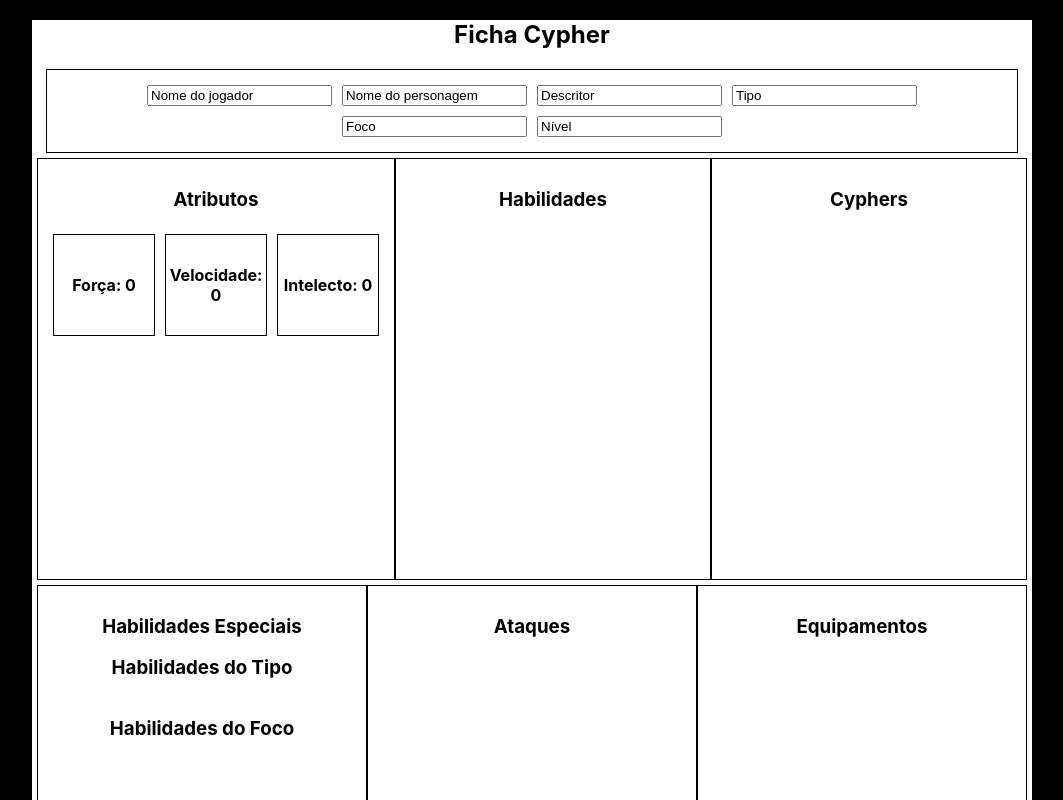
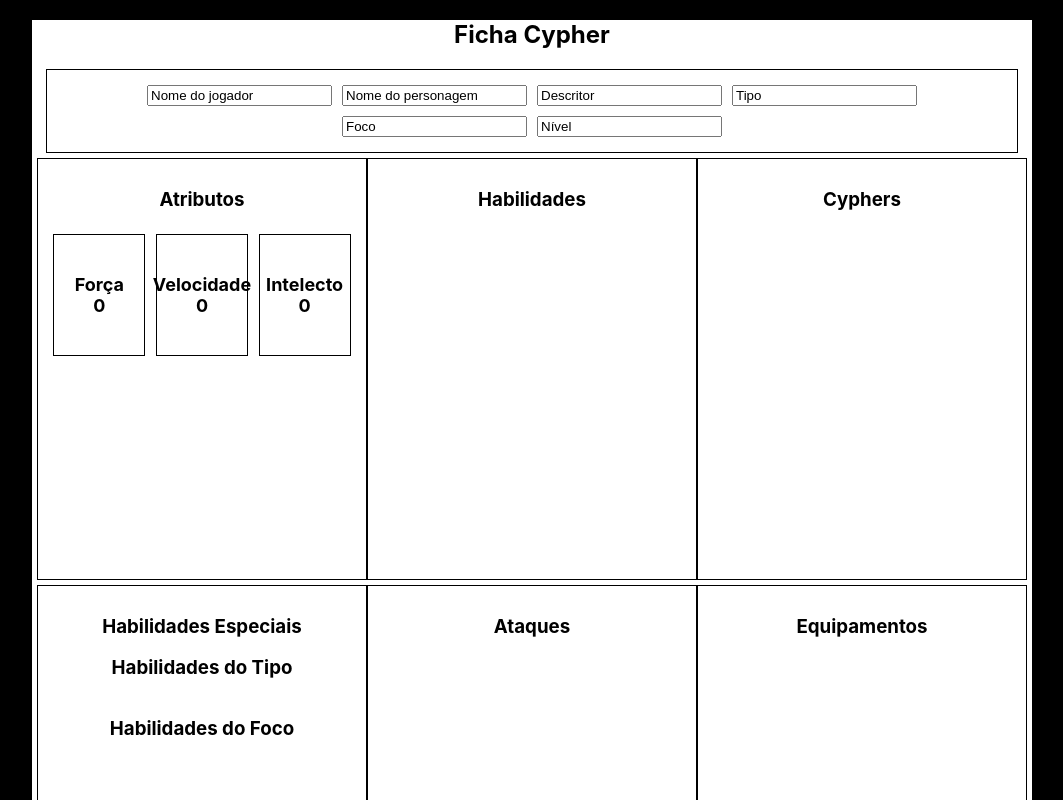
Before and after one commit to AlexandreRodriguesStrapasson/cypher_sheet, a React (Create React App) app in the folder app/: page /Sheet in a window 1280 px wide. Shown: the top 800 px of the page, without its empty margins (108-1171 px from the left). Built offline with nearby package versions, Linux system fonts and the light colour scheme.

Commit message:
fix: change the might, speed, and intelect values

```diff
--- a/app/src/pages/sheet.js
+++ b/app/src/pages/sheet.js
@@ -21,19 +21,19 @@
                 setIntellect(8);
                 break;
             case 'Explorador':
-                setStrength(8);
-                setSpeed(10);
-                setIntellect(10);
+                setStrength(10);
+                setSpeed(9);
+                setIntellect(9);
                 break;
             case 'Adepto':
-                setStrength(8);
-                setSpeed(8);
+                setStrength(7);
+                setSpeed(9);
                 setIntellect(12);
                 break;
             case 'Orador':
                 setStrength(8);
-                setSpeed(12);
-                setIntellect(8);
+                setSpeed(9);
+                setIntellect(11);
                 break;
             default:
                 setStrength(0);
@@ -58,9 +58,9 @@
                 <div className={Style.attributeBox}>
                     <h3>Atributos</h3>
                     <div className={Style.attributeBoxCountainer}>
-                        <div className='might'><strong>Força: {strength}</strong></div>
-                        <div className='speed'><strong>Velocidade: {speed}</strong></div>
-                        <div className='intellect'><strong>Intelecto: {intellect}</strong></div>
+                        <div className='might'><strong>Força         <br/> {strength}</strong></div>
+                        <div className='speed'><strong>Velocidade    <br/>{speed}</strong></div>
+                        <div className='intellect'><strong>Intelecto <br/>{intellect}</strong></div>
                     </div>
                 </div>
 
--- a/app/src/style/sheet.module.css
+++ b/app/src/style/sheet.module.css
@@ -63,11 +63,12 @@
 }
 
 .attributeBoxCountainer div {
-    width: 100px;
-    height: 100px;
+    width: 90px;
+    height: 120px;
     display: flex;
     justify-content: center;
     align-items: center;
     border: 1px solid #000;
     margin: 5px;
+    font-size: 18px;
 }
```
